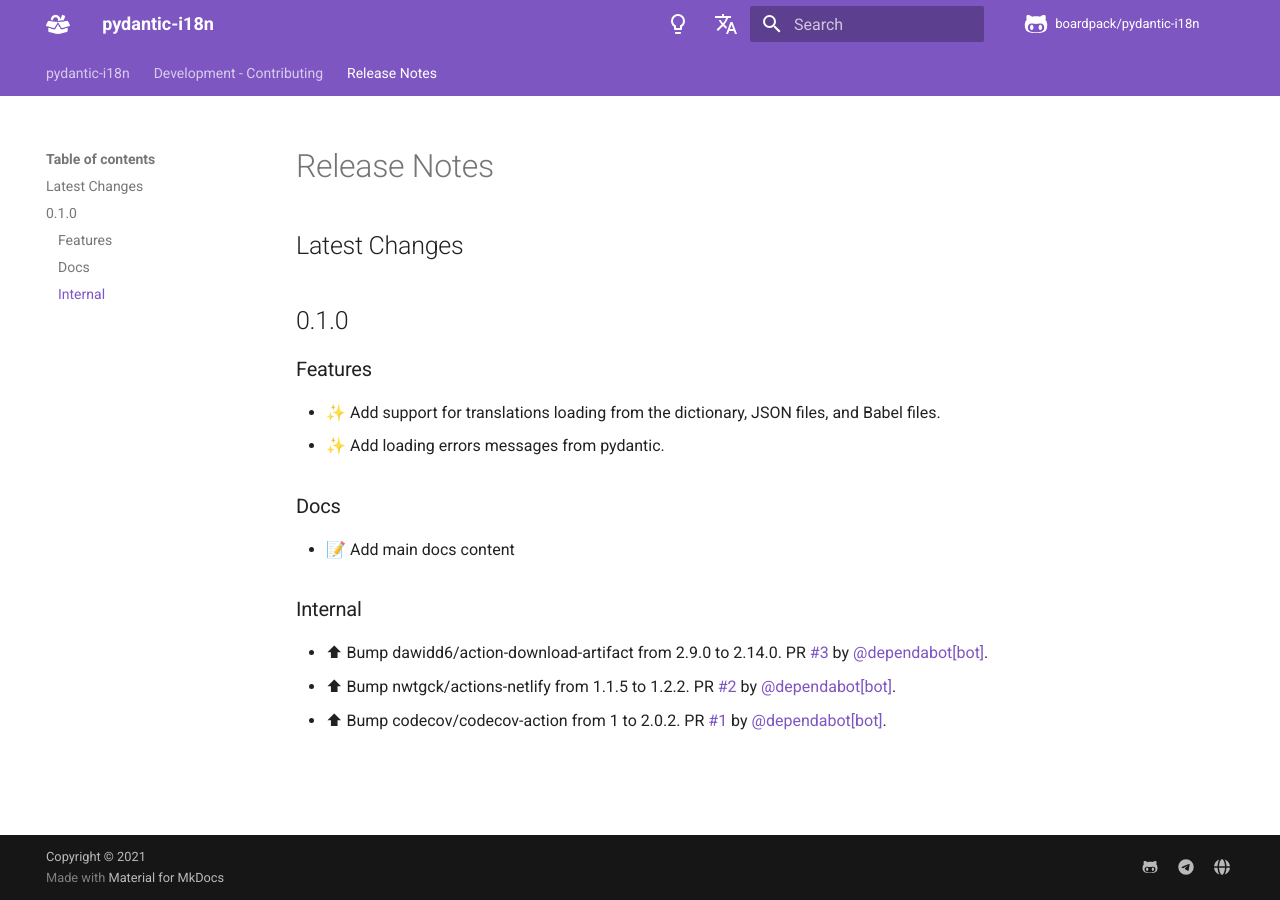
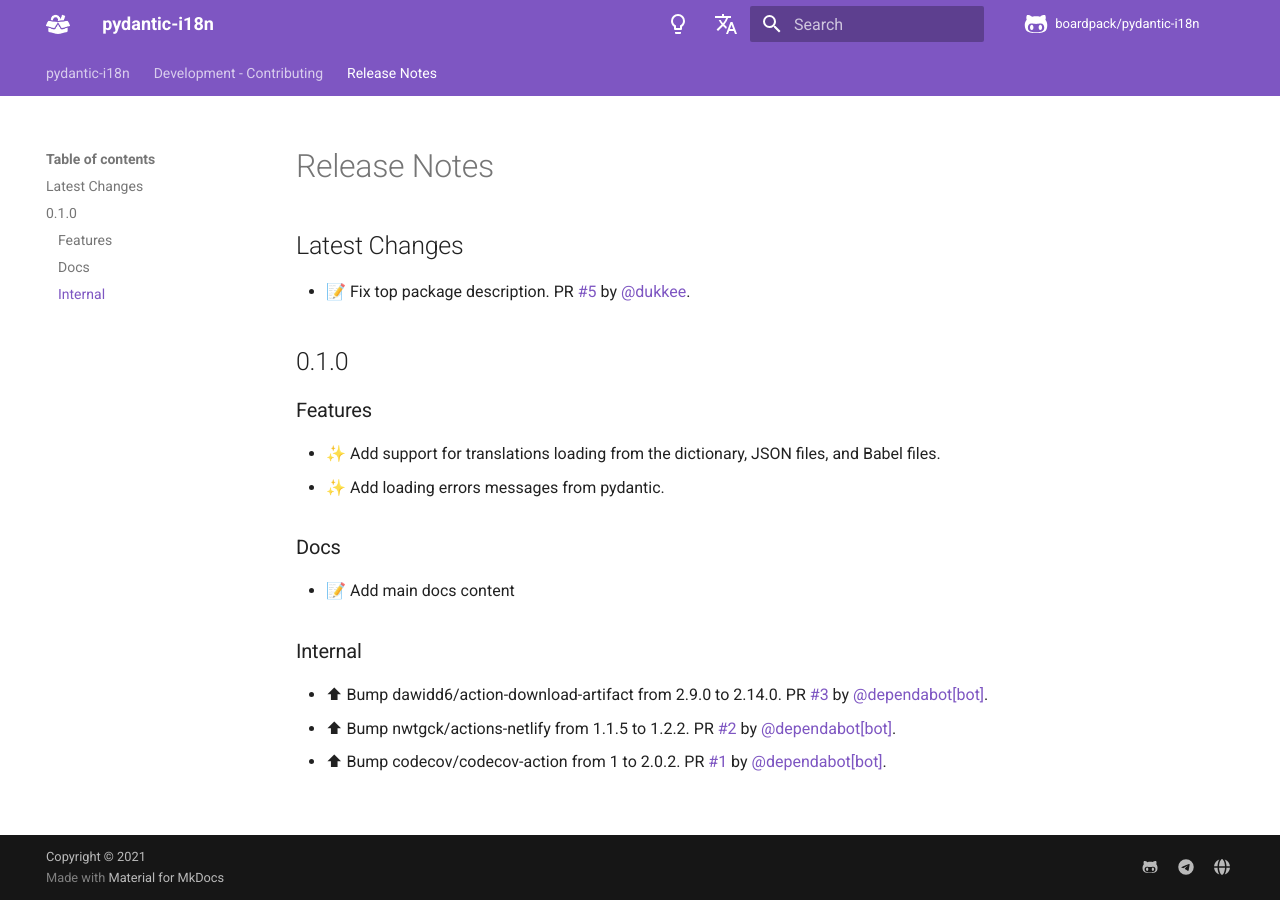
Before and after one commit to boardpack/pydantic-i18n, an MkDocs documentation site: the page built from docs/en/docs/release-notes.md, in a window 1280 px wide. Built offline with MkDocs 1.6.1 and Material for MkDocs 9.7.7, drawn with Linux system fonts in a browser that asks for light colours; comment, search, counter and statistics services are not loaded.

Commit message:
📝 Update release notes

```diff
--- a/docs/en/docs/release-notes.md
+++ b/docs/en/docs/release-notes.md
@@ -2,6 +2,7 @@
 
 ## Latest Changes
 
+* 📝 Fix top package description. PR [#5](https://github.com/boardpack/pydantic-i18n/pull/5) by [@dukkee](https://github.com/dukkee).
 
 ## 0.1.0
 
```
